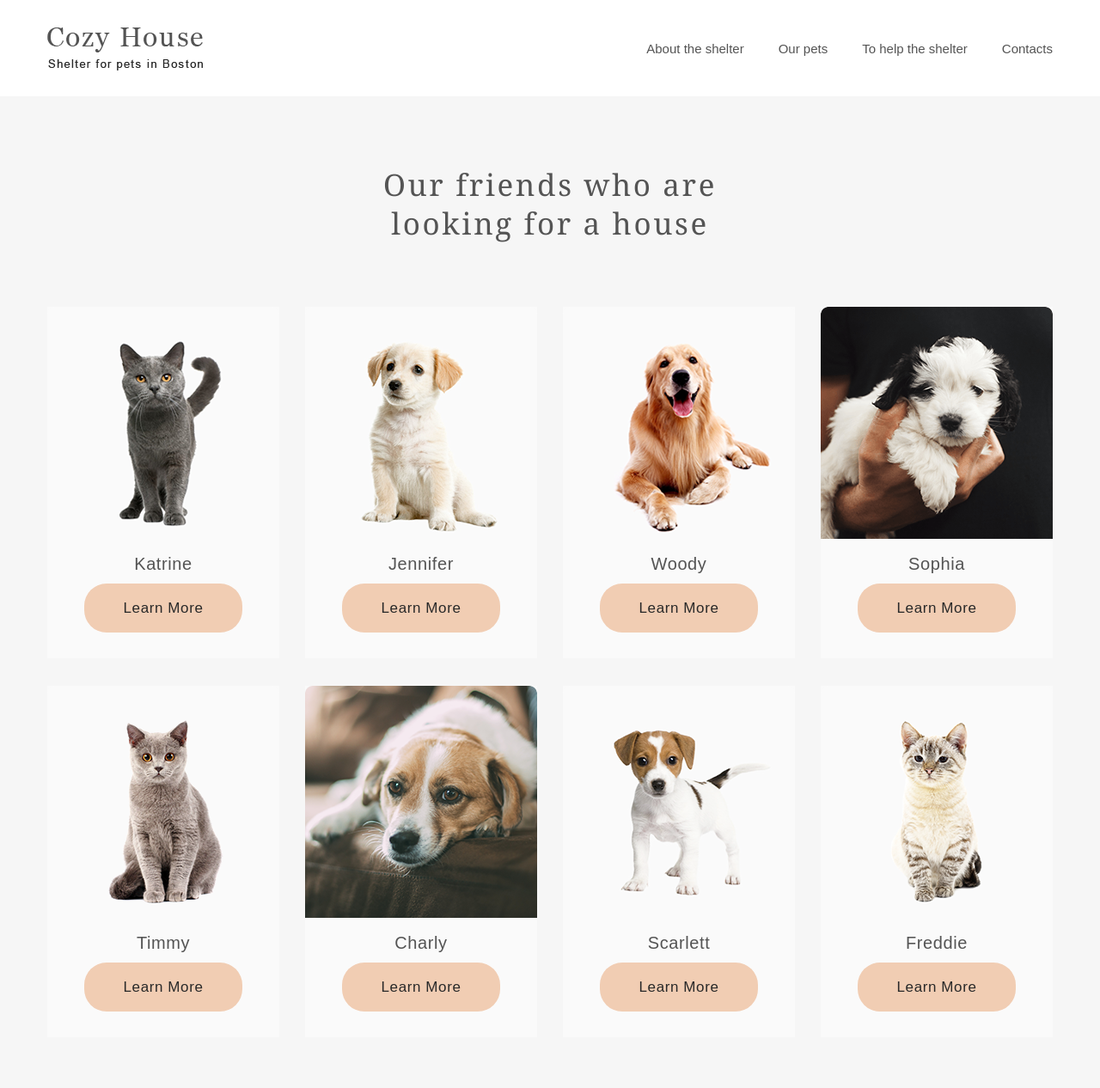
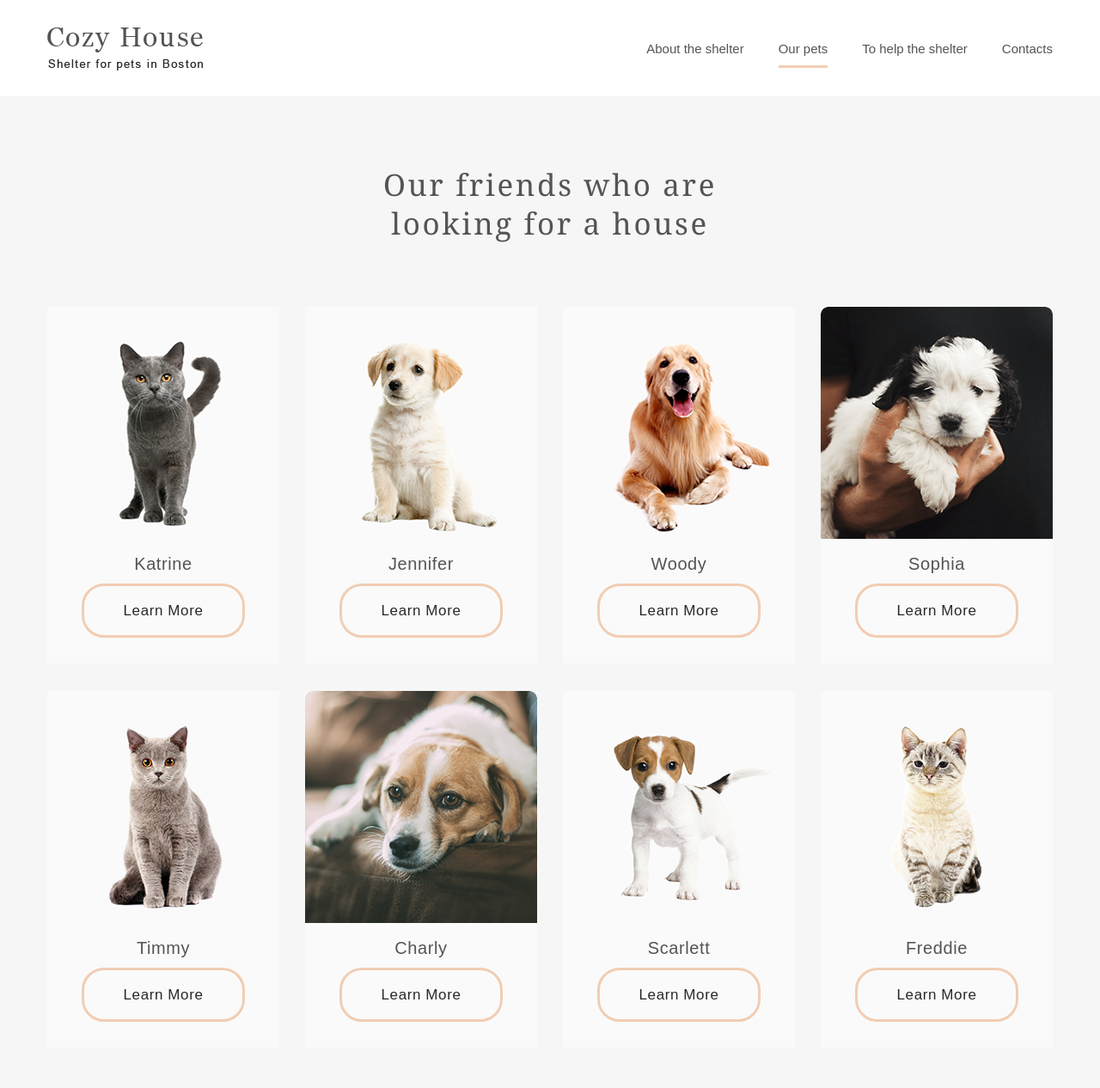
Before and after one commit to kildyashovD/Cozy-House, a website: page source/our-pets.html in a window 1280 px wide. Shown: the top 1266 px of the page at 86% size. Drawn offline with nearby package versions, Linux system fonts and the light colour scheme; files that its build step writes are made by us from their sources.

Commit message:
Доделывает main-nav__link, button--empty-bg

```diff
--- a/source/less/blocks/button.less
+++ b/source/less/blocks/button.less
@@ -23,4 +23,18 @@
   &:active {
     opacity: 0.3;
   }
+
+  &--empty-bg {
+    background-color: #fafafa;
+    border: 3px solid #f1cdb3;
+
+    &:hover {
+      background-color: #f1cdb3;
+      opacity: 1;
+    }
+
+    &:active {
+      opacity: 0.3;
+    }
+  }
 }
--- a/source/less/blocks/main-nav.less
+++ b/source/less/blocks/main-nav.less
@@ -25,6 +25,11 @@
 }
 
 .main-nav__link {
+  display: block;
+  box-sizing: border-box;
+
+  height: 100%;
+
   font-size: 15px;
   line-height: 29px;
   color: rgb(205, 205, 205);
@@ -32,4 +37,12 @@
   &--black-color {
     color: #545454;
   }
+
+  &:hover {
+    border-bottom: 3px solid #f1cdb3;
+  }
+
+  &--active {
+    border-bottom: 3px solid #f1cdb3;
+  }
 }
--- a/source/our-pets.html
+++ b/source/our-pets.html
@@ -23,7 +23,7 @@
             <a class="main-nav__link main-nav__link--black-color" href="index.html">About the shelter</a>
           </li>
           <li class="main-nav__item">
-            <a class="main-nav__link main-nav__link--black-color" href="our-pets.html">Our pets</a>
+            <a class="main-nav__link main-nav__link--black-color main-nav__link--active" href="our-pets.html">Our pets</a>
           </li>
           <li class="main-nav__item">
             <a class="main-nav__link main-nav__link--black-color" href="#">To help the shelter</a>
@@ -50,7 +50,7 @@
             <img class="pet-card__img" width="270" height="270" src="img/Cat@1x.png" alt="Cat">
             <div class="pet-card__text-content">
               <p class="pet-card__name">Katrine</p>
-              <a class="pet-card__link button" href="#">Learn More</a>
+              <a class="pet-card__link button button--empty-bg" href="#">Learn More</a>
             </div>
           </div>
 
@@ -58,7 +58,7 @@
             <img class="pet-card__img" width="270" height="270" src="img/Dog@1x.png" alt="Dog">
             <div class="pet-card__text-content">
               <p class="pet-card__name">Jennifer</p>
-              <a class="pet-card__link button" href="#">Learn More</a>
+              <a class="pet-card__link button button--empty-bg" href="#">Learn More</a>
             </div>
           </div>
 
@@ -66,7 +66,7 @@
             <img class="pet-card__img" width="270" height="270" src="img/Dog2@1x.png" alt="Dog">
             <div class="pet-card__text-content">
               <p class="pet-card__name">Woody</p>
-              <a class="pet-card__link button" href="#">Learn More</a>
+              <a class="pet-card__link button button--empty-bg" href="#">Learn More</a>
             </div>
           </div>
 
@@ -74,7 +74,7 @@
             <img class="pet-card__img" width="270" height="270" src="img/sophia@1x.png" alt="Dog">
             <div class="pet-card__text-content">
               <p class="pet-card__name">Sophia</p>
-              <a class="pet-card__link button" href="#">Learn More</a>
+              <a class="pet-card__link button button--empty-bg" href="#">Learn More</a>
             </div>
           </div>
 
@@ -82,7 +82,7 @@
             <img class="pet-card__img" width="270" height="270" src="img/timmy@1x.png" alt="Cat">
             <div class="pet-card__text-content">
               <p class="pet-card__name">Timmy</p>
-              <a class="pet-card__link button" href="#">Learn More</a>
+              <a class="pet-card__link button button--empty-bg" href="#">Learn More</a>
             </div>
           </div>
 
@@ -90,7 +90,7 @@
             <img class="pet-card__img" width="270" height="270" src="img/charly@1x.png" alt="Dog">
             <div class="pet-card__text-content">
               <p class="pet-card__name">Charly</p>
-              <a class="pet-card__link button" href="#">Learn More</a>
+              <a class="pet-card__link button button--empty-bg" href="#">Learn More</a>
             </div>
           </div>
 
@@ -98,7 +98,7 @@
             <img class="pet-card__img" width="270" height="270" src="img/charlie@1x.png" alt="Dog">
             <div class="pet-card__text-content">
               <p class="pet-card__name">Scarlett</p>
-              <a class="pet-card__link button" href="#">Learn More</a>
+              <a class="pet-card__link button button--empty-bg" href="#">Learn More</a>
             </div>
           </div>
 
@@ -106,7 +106,7 @@
             <img class="pet-card__img" width="270" height="270" src="img/fraddie@1x.png" alt="Dog">
             <div class="pet-card__text-content">
               <p class="pet-card__name">Freddie</p>
-              <a class="pet-card__link button" href="#">Learn More</a>
+              <a class="pet-card__link button button--empty-bg" href="#">Learn More</a>
             </div>
           </div>
 
```
Also changed, not shown: source/index.html (+3 -3 lines).
